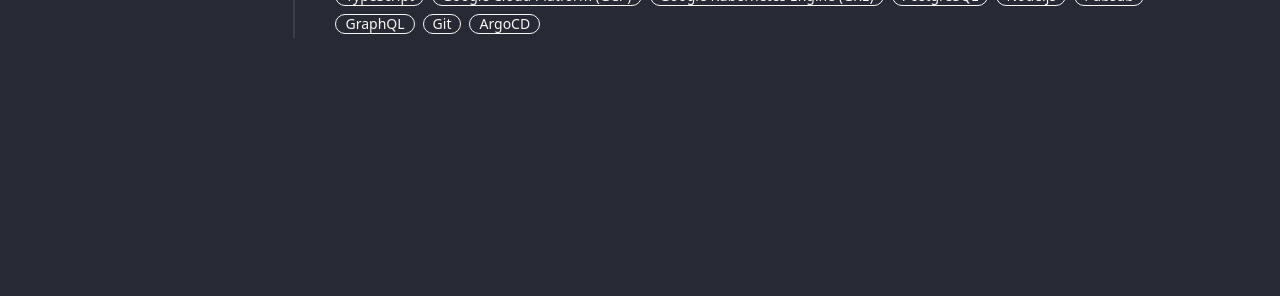
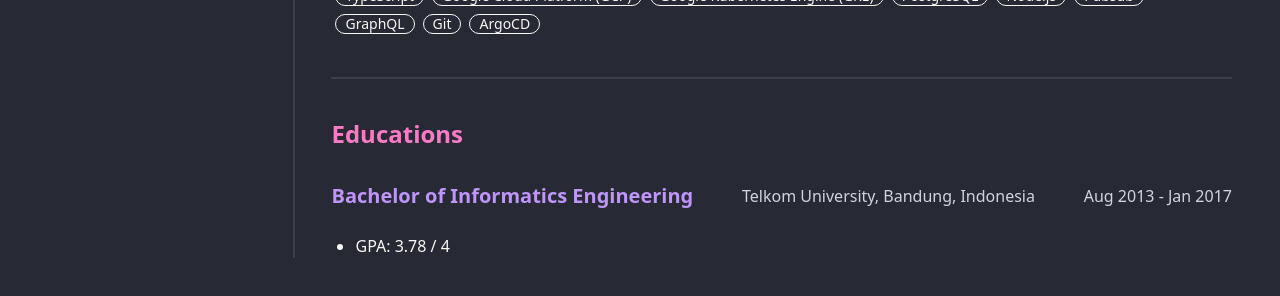
Before and after one commit to adliih/adliih.com, a SvelteKit app: page / in a window 1280 px wide. Shown: the part 1118-1414 px from the top of the page. Before the commit the page ends 1204 px from the top, so only its background shows below. Built offline with nearby package versions, Linux system fonts and the light colour scheme.

Commit message:
educations component

```diff
--- /dev/null
+++ b/src/components/Education.svelte
@@ -0,0 +1,32 @@
+<script lang="ts">
+	import type { Education } from '$lib/types';
+	export let educations: Education[] = [];
+</script>
+
+<div>
+	<h2 class="mb-8 text-2xl font-bold text-primary">Educations</h2>
+
+	<div class="flex flex-col gap-12">
+		{#each educations as education}
+			<div class="flex flex-col gap-4">
+				<div class="flex items-center justify-between">
+					<h3 class="text-xl font-semibold text-secondary">{education.title}</h3>
+					<p class="text-gray-300">{education.institution}</p>
+					<p class="text-gray-300">
+						{education.start} -
+						{#if education.end}
+							{education.end}
+						{:else}
+							<span class="badge badge-accent">Current</span>
+						{/if}
+					</p>
+				</div>
+				<ul class="mt-2 ml-6 list-disc">
+					{#each education.items as highlight}
+						<li>{highlight}</li>
+					{/each}
+				</ul>
+			</div>
+		{/each}
+	</div>
+</div>
--- a/src/routes/+page.svelte
+++ b/src/routes/+page.svelte
@@ -1,7 +1,8 @@
 <script lang="ts">
+	import EducationComponent from '$components/Education.svelte';
 	import Introduction from '$components/Introduction.svelte';
 	import WorkExperienceComponent from '$components/WorkExperience.svelte';
-	import type { WorkExperience } from '$lib/types';
+	import type { WorkExperience, Education } from '$lib/types';
 
 	const experiences: WorkExperience[] = [
 		{
@@ -53,10 +54,22 @@
 			]
 		}
 	];
+
+	const educations: Education[] = [
+		{
+			title: 'Bachelor of Informatics Engineering',
+			institution: 'Telkom University, Bandung, Indonesia',
+			start: 'Aug 2013',
+			end: 'Jan 2017',
+			items: ['GPA: 3.78 / 4']
+		}
+	];
 </script>
 
 <div class="flex flex-col gap-4">
 	<Introduction />
 	<div class="divider" />
 	<WorkExperienceComponent {experiences} />
+	<div class="divider" />
+	<EducationComponent {educations} />
 </div>
```
Also changed, not shown: src/lib/types.ts (+8 -0 lines).
